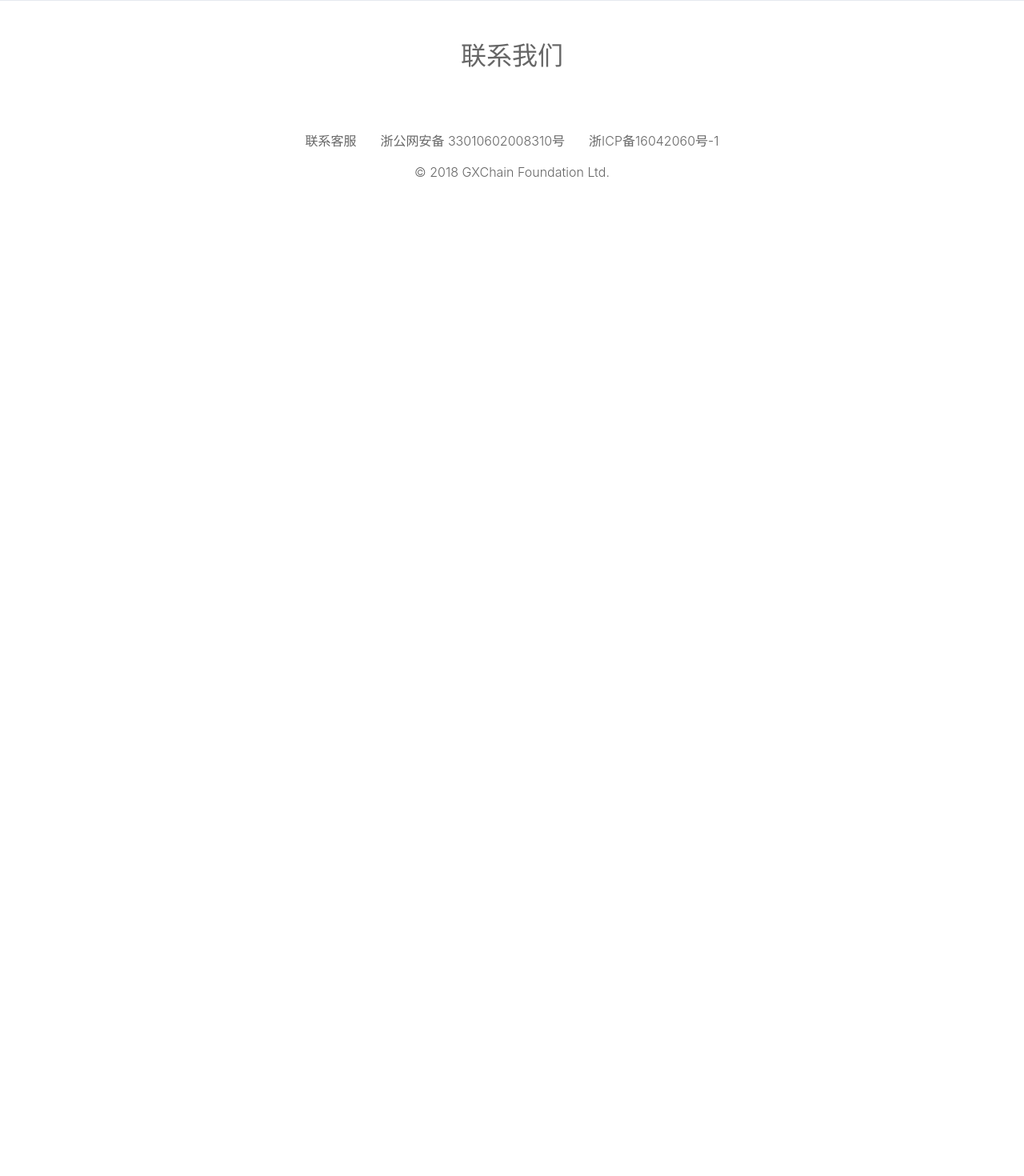
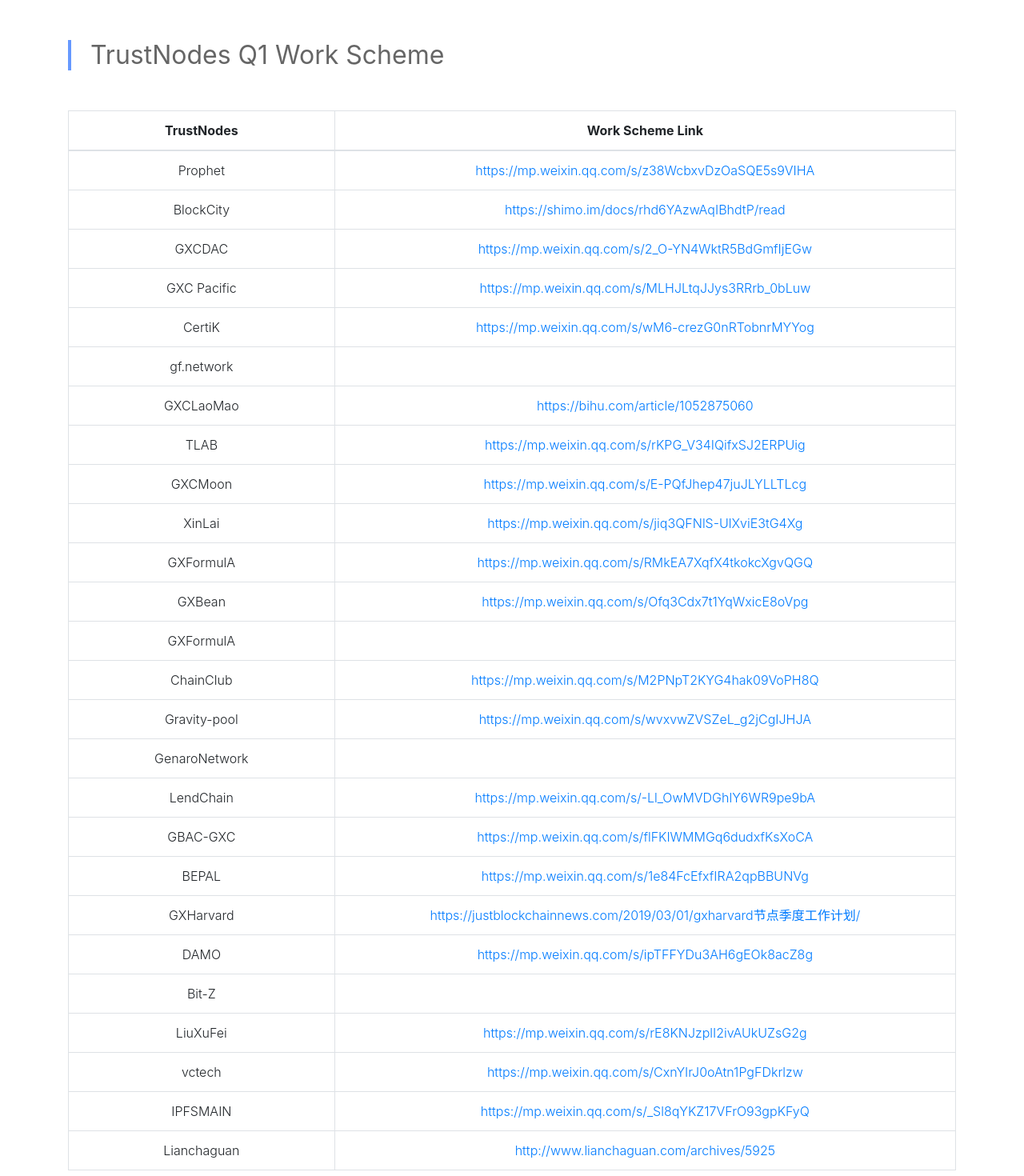
Before and after one commit to gxchain/gxchain.org, a Nuxt app: page /1/trustNodes in a window 1280 px wide. Shown: the part 80-1550 px from the top of the page at 80% size. Before the commit the page ends 800 px from the top, so only its background shows below. Built offline with nearby package versions, Linux system fonts and the light colour scheme; a small style sheet from the web is missing.

Commit message:
feat: add trustNode page

```diff
--- a/components/NavBar.vue
+++ b/components/NavBar.vue
@@ -71,10 +71,10 @@ export default {
                     target: "_self"
                 },
                 {
-                    name: "trustNode",
+                    name: "trustNodes",
                     path: {
-                        zh: "/trustNode",
-                        en: "/en/trustNode"
+                        zh: "/trustNodes",
+                        en: "/en/trustNodes"
                     },
                     target: "_self"
                 },
--- a/locales/en.json
+++ b/locales/en.json
@@ -7,7 +7,7 @@
         "resource": "Resources",
         "dapps": "Dapps",
         "foundation": "Foundation",
-        "trustNode": "TrustNode",
+        "trustNodes": "TrustNode",
         "blockExplorer": "Block Explorer",
         "gxips": "GXIPs",
         "en": "English",
--- a/locales/zh.json
+++ b/locales/zh.json
@@ -7,7 +7,7 @@
         "resource": "资源",
         "dapps": "Dapps",
         "foundation": "基金会",
-        "trustNode": "公信节点",
+        "trustNodes": "公信节点",
         "blockExplorer": "区块浏览器",
         "gxips": "GXIPs",
         "en": "英文",
--- a/nuxt.config.js
+++ b/nuxt.config.js
@@ -90,7 +90,7 @@ module.exports = {
         middleware: 'i18n'
     },
     generate: {
-        routes: ['/', '/bounty', 'developer', 'resource', 'dapps', 'foundation', 'trustNode', '/en', '/en/bounty', '/en/developer', '/en/resource', '/en/dapps', '/en/foundation', '/en/trustNode']
+        routes: ['/', '/bounty', 'developer', 'resource', 'dapps', 'foundation', 'trustNodes', '/en', '/en/bounty', '/en/developer', '/en/resource', '/en/dapps', '/en/foundation', '/en/trustNodes']
     }
 
 }
--- a/pages/_LANG/trustNode.vue
+++ b/pages/_LANG/trustNodes.vue
@@ -2,13 +2,13 @@
     <div class="trustNode-page">
         <section class="trustNode section-padding">
         <div class="container">
-            <h2 class="page-title gxc-border-left padding-left-w color-666">公信节点第一季度工作计划</h2>
+            <h2 class="page-title gxc-border-left padding-left-w color-666">TrustNodes Q1 Work Scheme </h2>
             <div class="content-margin-top">
                 <table class="table table-bordered table-hover">
                     <thead>
                     <tr class="text-center">
-                        <th scope="col" width="30%">公信节点</th>
-                        <th scope="col">工作计划链接</th>
+                        <th scope="col" width="30%">TrustNodes</th>
+                        <th scope="col">Work Scheme Link</th>
                     </tr>
                     </thead>
                     <tbody>
@@ -32,12 +32,12 @@ export default {
         return {
             workPlan: [
                 {
-                    name: '预言家Prophet',
+                    name: 'Prophet',
                     link: 'https://mp.weixin.qq.com/s/z38WcbxvDzOaSQE5s9VIHA',
                     other: ''
                 },
                 {
-                    name: '布洛克城',
+                    name: 'BlockCity',
                     link: 'https://shimo.im/docs/rhd6YAzwAqIBhdtP/read',
                     other: ''
                 },
@@ -57,9 +57,9 @@ export default {
                     other: ''
                 },
                 {
-                    name: 'gf.network（分布式资本）',
+                    name: 'gf.network',
                     link: '',
-                    other: '见附件word。'
+                    other: ''
                 },
                 {
                     name: 'GXCLaoMao',
@@ -72,14 +72,14 @@ export default {
                     other: ''
                 },
                 {
-                    name: '石楠(moon)',
+                    name: 'GXCMoon',
                     link: 'https://mp.weixin.qq.com/s/E-PQfJhep47juJLYLLTLcg',
                     other: ''
                 },
                 {
-                    name: '信来节点',
-                    link: '',
-                    other: '正在拟'
+                    name: 'XinLai',
+                    link: 'https://mp.weixin.qq.com/s/jiq3QFNlS-UlXviE3tG4Xg',
+                    other: ''
                 },
                 {
                     name: 'GXFormulA',
@@ -92,39 +92,54 @@ export default {
                     other: ''
                 },
                 {
-                    name: '火币矿池',
+                    name: 'GXFormulA',
                     link: '',
-                    other: '过几天'
+                    other: ''
                 },
                 {
-                    name: '区块链研习社',
+                    name: 'ChainClub',
                     link: 'https://mp.weixin.qq.com/s/M2PNpT2KYG4hak09VoPH8Q',
                     other: ''
                 },
                 {
-                    name: '引力矿池',
-                    link: '',
-                    other: '过几天'
+                    name: 'Gravity-pool',
+                    link: 'https://mp.weixin.qq.com/s/wvxvwZVSZeL_g2jCgIJHJA',
+                    other: ''
                 },
                 {
                     name: 'GenaroNetwork',
                     link: '',
-                    other: '没有反应'
+                    other: ''
                 },
                 {
                     name: 'LendChain',
+                    link: 'https://mp.weixin.qq.com/s/-Ll_OwMVDGhlY6WR9pe9bA',
+                    other: ''
+                },
+                {
+                    name: 'GBAC-GXC',
+                    link: 'https://mp.weixin.qq.com/s/flFKIWMMGq6dudxfKsXoCA',
+                    other: ''
+                },
+                {
+                    name: 'BEPAL',
+                    link: 'https://mp.weixin.qq.com/s/1e84FcEfxfIRA2qpBBUNVg',
+                    other: ''
+                },
+                {
+                    name: 'GXHarvard',
                     link: 'https://justblockchainnews.com/2019/03/01/gxharvard节点季度工作计划/',
                     other: ''
                 },
                 {
-                    name: '币须达摩',
+                    name: 'DAMO',
                     link: 'https://mp.weixin.qq.com/s/ipTFFYDu3AH6gEOk8acZ8g',
                     other: ''
                 },
                 {
-                    name: 'Bit-Z集团',
+                    name: 'Bit-Z',
                     link: '',
-                    other: '没有反应'
+                    other: ''
                 },
                 {
                     name: 'LiuXuFei',
@@ -132,17 +147,17 @@ export default {
                     other: ''
                 },
                 {
-                    name: '雾计算',
+                    name: 'vctech',
                     link: 'https://mp.weixin.qq.com/s/CxnYIrJ0oAtn1PgFDkrlzw',
                     other: ''
                 },
                 {
-                    name: 'IPFS星际大陆',
+                    name: 'IPFSMAIN',
                     link: 'https://mp.weixin.qq.com/s/_Sl8qYKZ17VFrO93gpKFyQ',
                     other: ''
                 },
                 {
-                    name: '成都游茶科技',
+                    name: 'Lianchaguan',
                     link: 'http://www.lianchaguan.com/archives/5925',
                     other: ''
                 },
@@ -157,5 +172,6 @@ a {
 }
 .vh-center {
   vertical-align: middle;
+  text-align: center;
 }
 </style>
--- a/pages/trustNode.vue
+++ b/pages/trustNodes.vue
@@ -32,7 +32,7 @@ export default {
         return {
             workPlan: [
                 {
-                    name: '预言家Prophet',
+                    name: '预言家',
                     link: 'https://mp.weixin.qq.com/s/z38WcbxvDzOaSQE5s9VIHA',
                     other: ''
                 },
@@ -57,9 +57,9 @@ export default {
                     other: ''
                 },
                 {
-                    name: 'gf.network（分布式资本）',
+                    name: '分布式资本',
                     link: '',
-                    other: '见附件word。'
+                    other: ''
                 },
                 {
                     name: 'GXCLaoMao',
@@ -72,14 +72,14 @@ export default {
                     other: ''
                 },
                 {
-                    name: '石楠(moon)',
+                    name: 'GXCMoon',
                     link: 'https://mp.weixin.qq.com/s/E-PQfJhep47juJLYLLTLcg',
                     other: ''
                 },
                 {
                     name: '信来节点',
-                    link: '',
-                    other: '正在拟'
+                    link: 'https://mp.weixin.qq.com/s/jiq3QFNlS-UlXviE3tG4Xg',
+                    other: ''
                 },
                 {
                     name: 'GXFormulA',
@@ -94,7 +94,7 @@ export default {
                 {
                     name: '火币矿池',
                     link: '',
-                    other: '过几天'
+                    other: ''
                 },
                 {
                     name: '区块链研习社',
@@ -103,16 +103,31 @@ export default {
                 },
                 {
                     name: '引力矿池',
-                    link: '',
-                    other: '过几天'
+                    link: 'https://mp.weixin.qq.com/s/wvxvwZVSZeL_g2jCgIJHJA',
+                    other: ''
                 },
                 {
                     name: 'GenaroNetwork',
                     link: '',
-                    other: '没有反应'
+                    other: ''
                 },
                 {
                     name: 'LendChain',
+                    link: 'https://mp.weixin.qq.com/s/-Ll_OwMVDGhlY6WR9pe9bA',
+                    other: ''
+                },
+                {
+                    name: '全球石墨烯区块链应用中心',
+                    link: 'https://mp.weixin.qq.com/s/flFKIWMMGq6dudxfKsXoCA',
+                    other: ''
+                },
+                {
+                    name: 'BEPAL',
+                    link: 'https://mp.weixin.qq.com/s/1e84FcEfxfIRA2qpBBUNVg',
+                    other: ''
+                },
+                {
+                    name: 'GXHarvard',
                     link: 'https://justblockchainnews.com/2019/03/01/gxharvard节点季度工作计划/',
                     other: ''
                 },
@@ -122,9 +137,9 @@ export default {
                     other: ''
                 },
                 {
-                    name: 'Bit-Z集团',
+                    name: 'Bit-Z',
                     link: '',
-                    other: '没有反应'
+                    other: ''
                 },
                 {
                     name: 'LiuXuFei',
@@ -157,5 +172,6 @@ a {
 }
 .vh-center {
   vertical-align: middle;
+  text-align: center;
 }
 </style>
```
